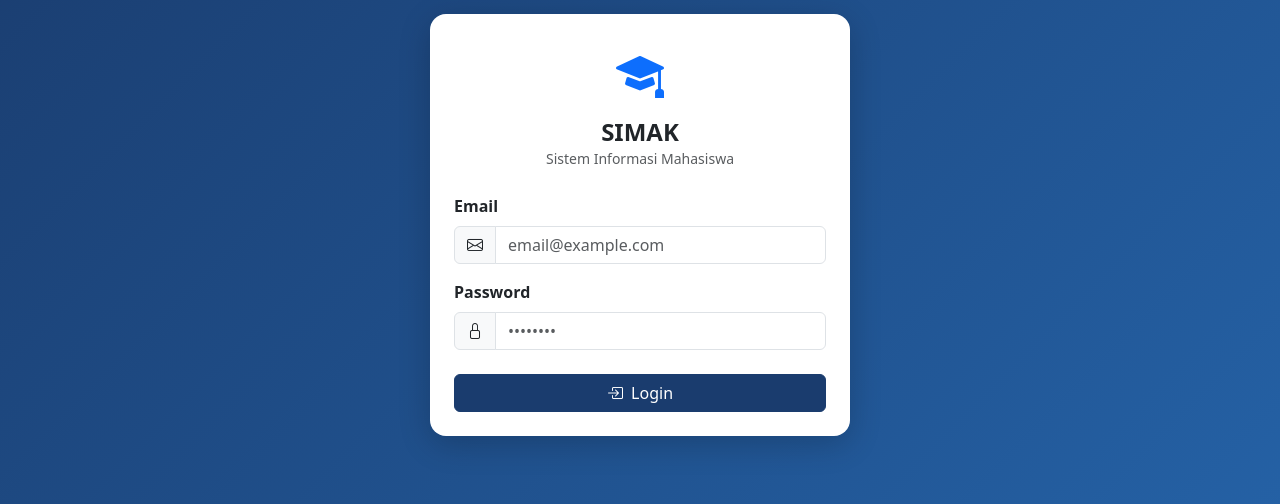
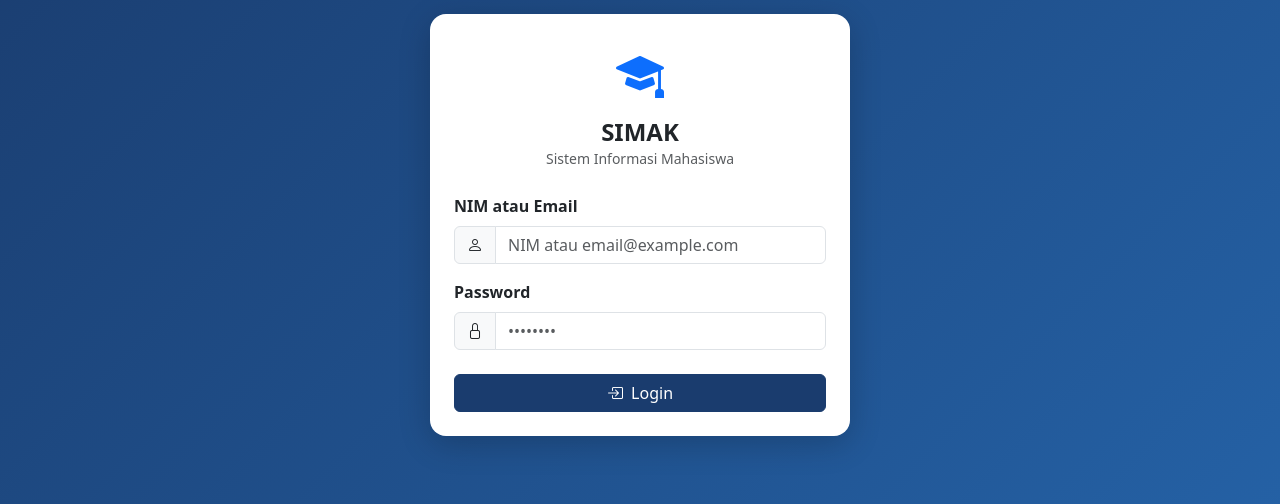
Before and after one commit to raihan4612/project-mobile, a Laravel app: page /login in a window 1280 px wide. Shown: the part 175-679 px from the top of the page. Run offline with Laravel 12, Linux system fonts and the light colour scheme; parts of the project's set-up code (start-up, migrations or seed data) failed here and were passed over.

Commit message:
feat: login web pakai NIM/email, kontak landing page email+github

```diff
--- a/praktikum24/app/Http/Controllers/Authcontroller.php
+++ b/praktikum24/app/Http/Controllers/Authcontroller.php
@@ -20,19 +20,31 @@ class AuthController extends Controller
     public function login(Request $request)
     {
         $request->validate([
-            'email'    => 'required|email',
+            'login'    => 'required|string',
             'password' => 'required',
         ]);
 
-        if (Auth::attempt($request->only('email', 'password'))) {
+        $login    = $request->input('login');
+        $password = $request->input('password');
+
+        $user = null;
+
+        if (Auth::attempt(['nim' => $login, 'password' => $password])) {
+            $user = Auth::user();
+        } elseif (str_contains($login, '@')
+            && Auth::attempt(['email' => $login, 'password' => $password])) {
+            $user = Auth::user();
+        }
+
+        if ($user) {
             $request->session()->regenerate();
 
             // Redirect berbeda sesuai role
-            return $this->redirectByRole(Auth::user());
+            return $this->redirectByRole($user);
         }
 
         return back()->withErrors([
-            'email' => 'Email atau password salah.',
+            'login' => 'NIM/email atau password salah.',
         ]);
     }
 
--- a/praktikum24/resources/views/auth/login.blade.php
+++ b/praktikum24/resources/views/auth/login.blade.php
@@ -41,11 +41,11 @@
         <form action="{{ route('do-login') }}" method="POST">
             @csrf
             <div class="mb-3">
-                <label class="form-label fw-semibold">Email</label>
+                <label class="form-label fw-semibold">NIM atau Email</label>
                 <div class="input-group">
-                    <span class="input-group-text"><i class="bi bi-envelope"></i></span>
-                    <input type="email" name="email" class="form-control"
-                           value="{{ old('email') }}" placeholder="email@example.com" required>
+                    <span class="input-group-text"><i class="bi bi-person"></i></span>
+                    <input type="text" name="login" class="form-control"
+                           value="{{ old('login') }}" placeholder="NIM atau email@example.com" required>
                 </div>
             </div>
             <div class="mb-4">
```
Also changed, not shown: landingpage/index.html (+6 -11 lines).
